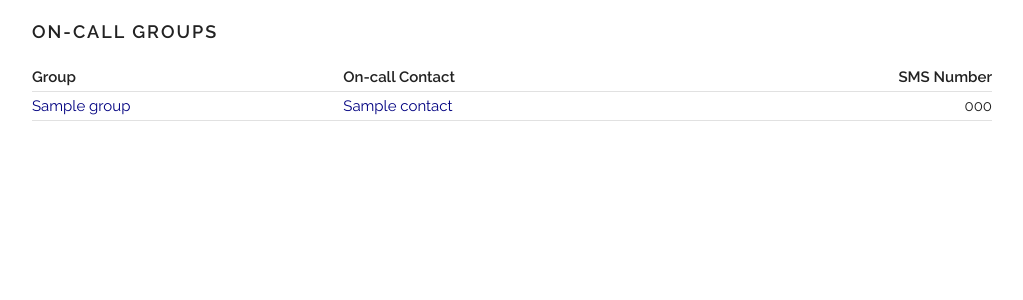
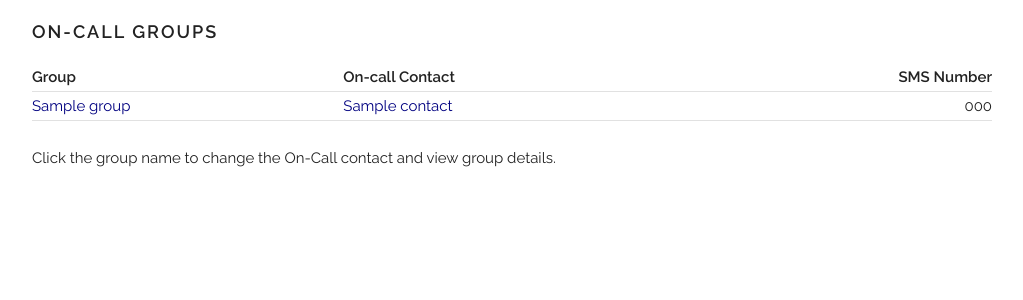
Before and after one commit to mludvig/thialfi, a Django app: page / in a window 1280 px wide. Shown: the part 175-475 px from the top of the page, without its empty margins (128-1151 px from the left). Run offline with Django 3.2, Linux system fonts and the light colour scheme; tables that the repository leaves empty hold one stand-in row (values such as "Sample post"); some libraries are stand-ins or nearby versions.

Commit message:
Added help text to group list.

```diff
--- a/templates/thialfi/index.html
+++ b/templates/thialfi/index.html
@@ -24,4 +24,5 @@
 {% endfor %}
 </tbody>
 </table>
+<p>Click the group name to change the On-Call contact and view group details.</p>
 {% endblock %}
```
